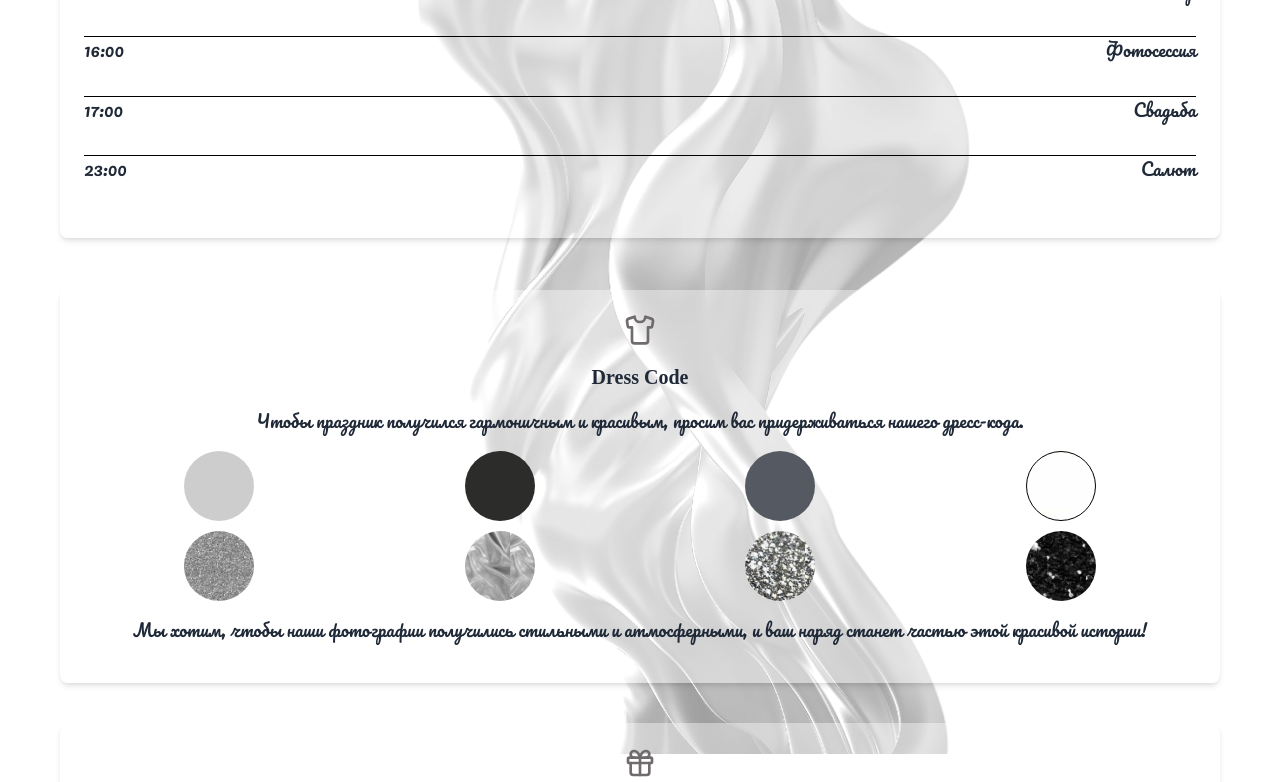
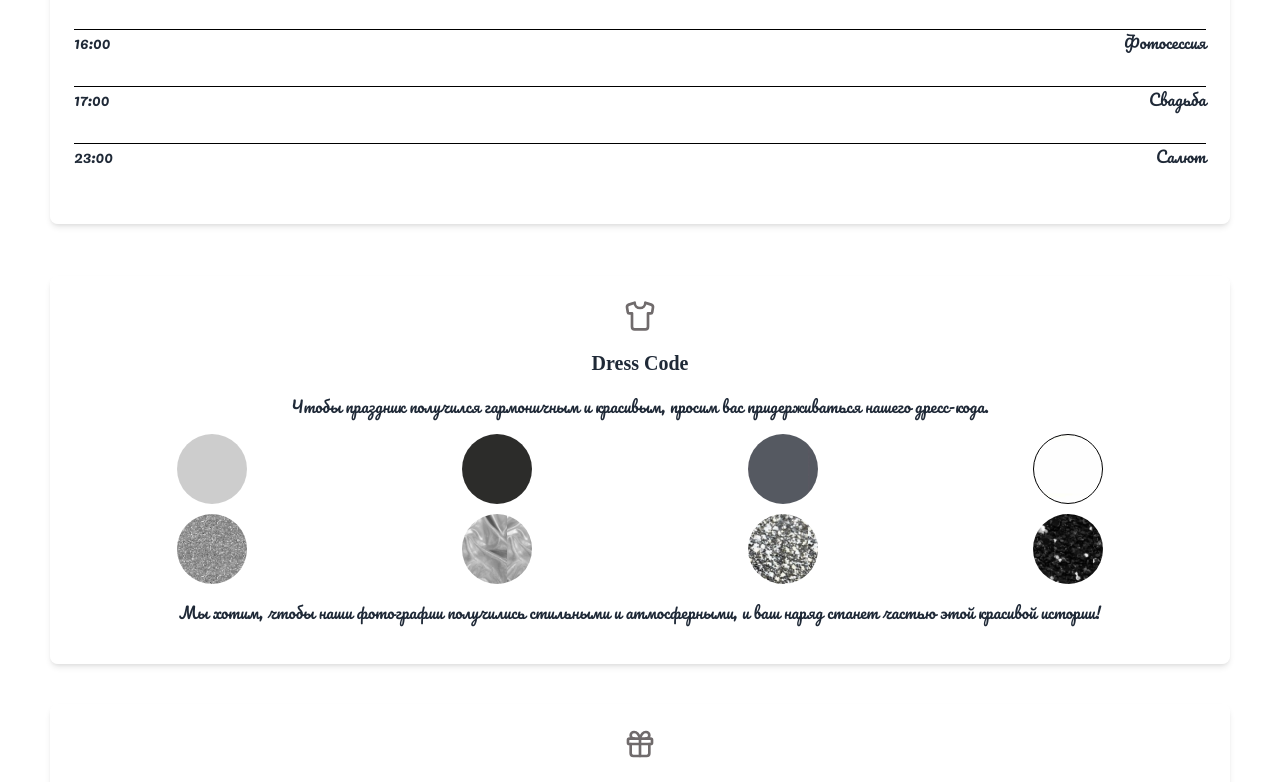
Before and after one commit to mishamkn/MihailAlenaWedding, a React (Vite) app: page / in a window 1280 px wide. Shown: the part 2892-3674 px from the top of the page. Built offline with nearby package versions, Linux system fonts and the light colour scheme; a web font is replaced by a local one.

Commit message:
dev/some-styles-fixex

```diff
--- a/src/styles.css
+++ b/src/styles.css
@@ -1,32 +1,38 @@
 /* Mobile-first стили */
 .app-container {
-  /* position: relative; */
+  position: relative;
   min-height: 100vh;
-  background: url('../public/photos/GoldBackGroundOpacity.png') no-repeat;
-  background-attachment: fixed;
-  background-position: center top;
-
-  /* Адаптивный размер фона */
-  background-size: 525px;
-
   font-family: 'Pacifico', sans-serif;
   color: #1f2937;
   padding: 0 10px;
+  overflow-x: hidden; /* Убираем возможный горизонтальный скролл */
+  z-index: 1; /* Поднимаем контент над фоном */
 }
 
+/* Фиксированный фон через псевдоэлемент */
+.app-container::before {
+  content: "";
+  position: fixed;
+  top: 0;
+  left: 0;
+  width: 100%;
+  height: 100%;
+  background: url('../public/photos/GoldBackGroundOpacity.png') no-repeat center top;
+  background-size: 525px; /* Начальный размер (можно заменить на cover) */
+  z-index: -1; /* Фон под контентом */
+  pointer-events: none; /* Чтобы клики проходили сквозь фон */
+}
+
+/* Адаптация под разные экраны */
 @media (min-width: 768px) {
-  .app-container {
-    /* Для планшетов увеличиваем размер фона */
-    background-size: 600px;
-    font-size: 1.1rem;
-    padding: 0 20px;
+  .app-container::before {
+    background-size: 600px; /* Для планшетов */
   }
 }
 
 @media (min-width: 1024px) {
-  .app-container {
-    /* Для десктопов используем оригинальный размер */
-    background-size: 700px;
+  .app-container::before {
+    background-size: 700px; /* Для десктопов */
   }
 }
 
```
